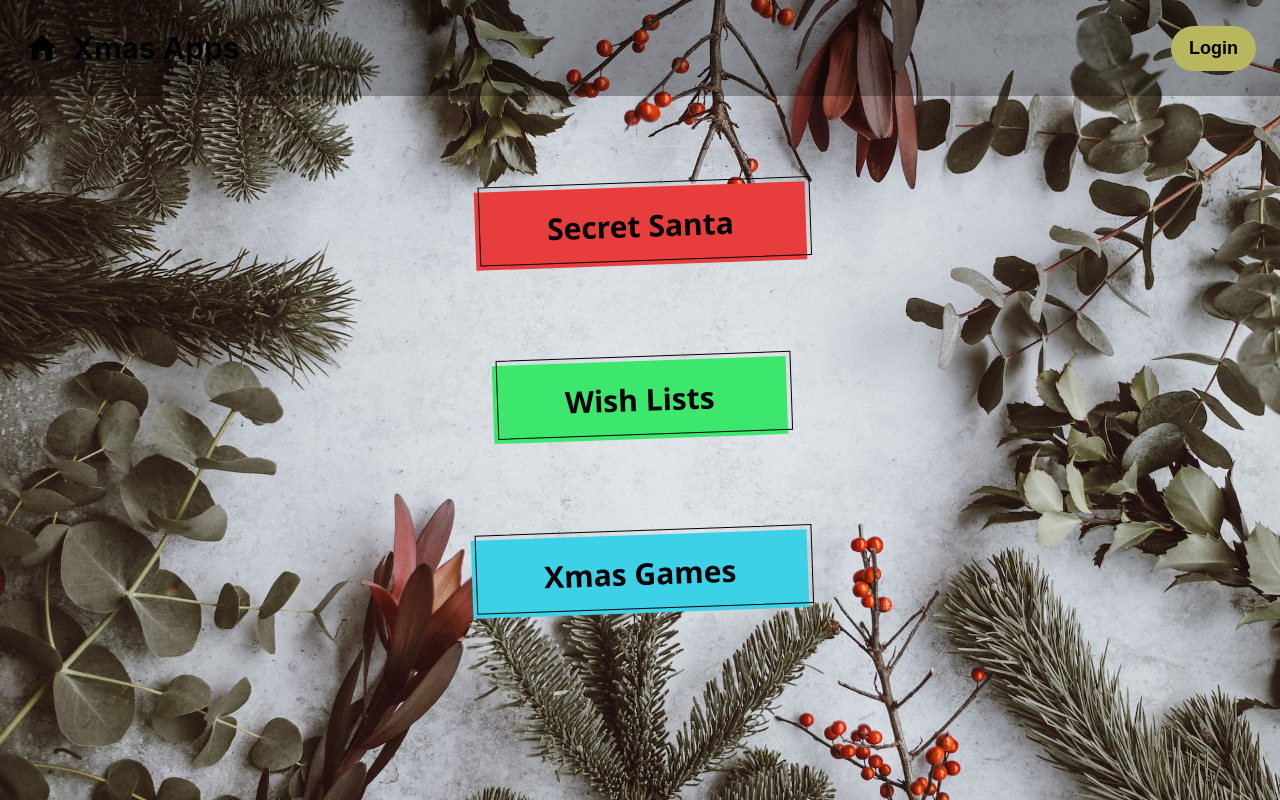
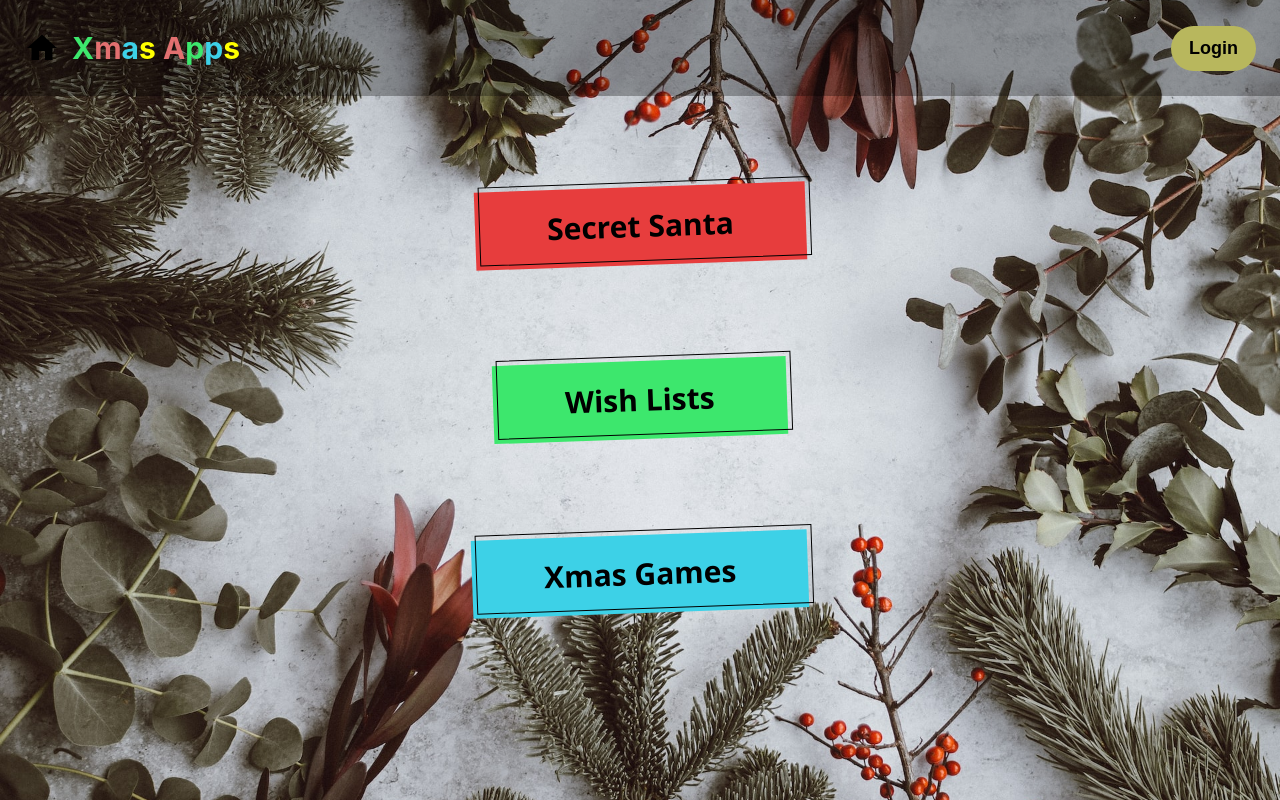
Before and after one commit to Draxy-au/xmas-apps, a Next.js app: page / in a window 1280 px wide. Built offline with nearby package versions, Linux system fonts and the light colour scheme; no server answers.

Commit message:
Feat: Added Colour Logo

```diff
--- a/components/layout/Layout.tsx
+++ b/components/layout/Layout.tsx
@@ -19,7 +19,16 @@ function Layout({ children }: LayoutProps) {
         <Link href='/'>
           <span className={styles.logo}>
             <HomeIcon />
-            Xmas Apps
+            <span>
+              <span style={{ color: "#3de76d" }}>X</span>
+              <span style={{ color: "rgb(226, 112, 112)" }}>m</span>
+              <span style={{ color: "#3DD1E7" }}>a</span>
+              <span style={{ color: "yellow" }}>s</span>
+              <span style={{ color: "rgb(226, 112, 112)" }}> A</span>
+              <span style={{ color: "#3de76d" }}>p</span>
+              <span style={{ color: "#3DD1E7" }}>p</span>
+              <span style={{ color: "yellow" }}>s</span>
+            </span>
           </span>
         </Link>
         <NavMenu />
```
Also changed, not shown: components/layout/Layout.module.css (line endings or trailing spaces).
